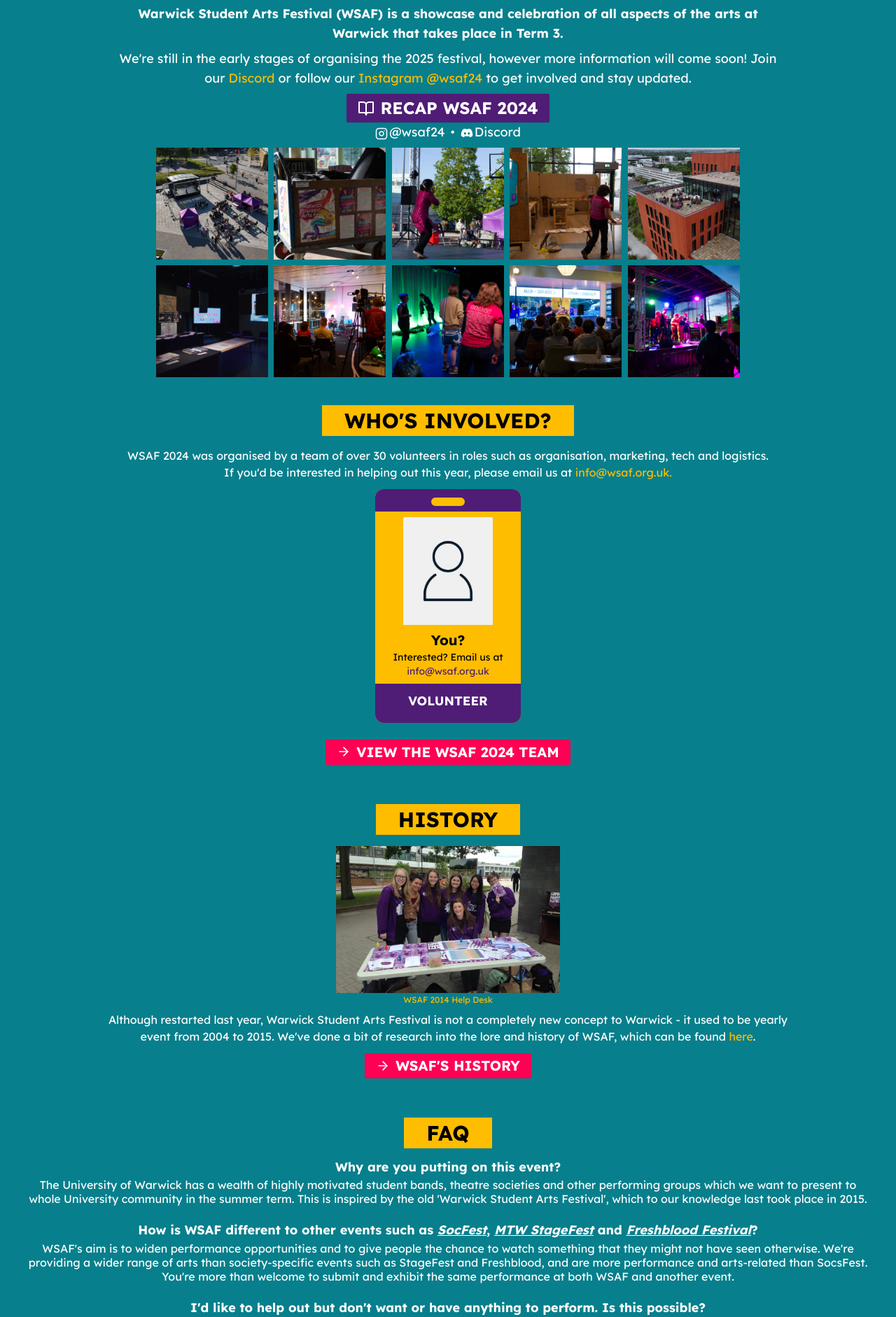
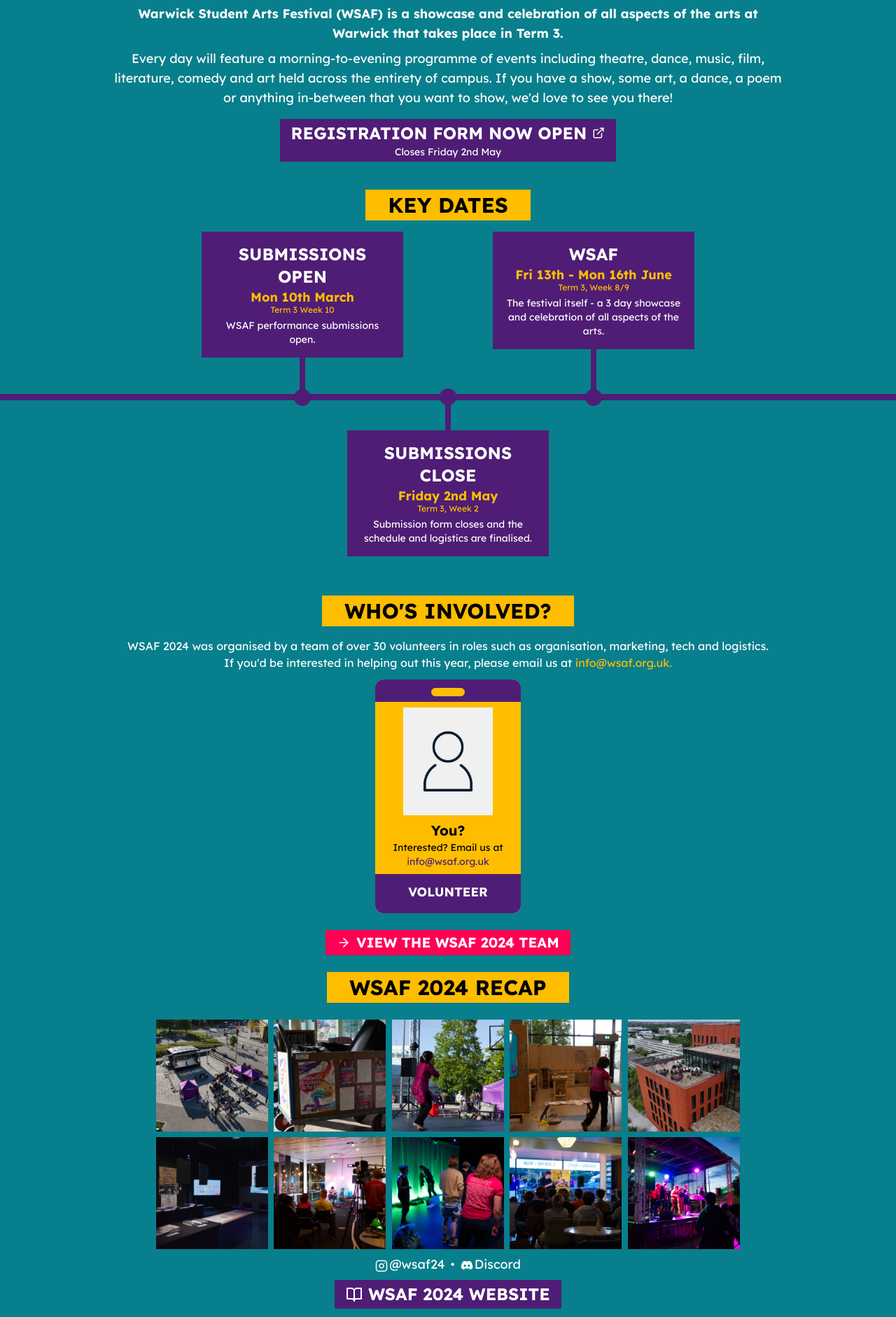
Before and after one commit to WarwickStudentArtsFestival/wsaf25-website, a Next.js app: page / in a window 1280 px wide. Shown: the part 418-2300 px from the top of the page at 70% size. Built offline with nearby package versions, Linux system fonts and the light colour scheme.

Commit message:
submissions button, key dates, move recap lower in page

```diff
--- a/src/app/(home)/components/about.tsx
+++ b/src/app/(home)/components/about.tsx
@@ -1,4 +1,10 @@
-import { FiArrowRight, FiBookOpen, FiInstagram } from 'react-icons/fi';
+import {
+  FiArrowRight,
+  FiBookOpen,
+  FiExternalLink,
+  FiInstagram,
+  FiLink,
+} from 'react-icons/fi';
 import { FaDiscord } from 'react-icons/fa';
 import Image from 'next/image';
 import PiazzaStage from '@/assets/images/stage.jpg';
@@ -22,99 +28,24 @@ export default function About() {
           all aspects of the arts at Warwick that takes place in Term 3.
         </p>
         <p>
-          We&apos;re still in the early stages of organising the 2025 festival,
-          however more information will come soon! Join our{' '}
-          <a href="/discord" target="_blank" className="text-accent">
-            Discord
-          </a>{' '}
-          or follow our{' '}
-          <a href="/instagram" target="_blank" className="text-accent">
-            Instagram @wsaf24
-          </a>{' '}
-          to get involved and stay updated.
+          Every day will feature a morning-to-evening programme of events
+          including theatre, dance, music, film, literature, comedy and art held
+          across the entirety of campus. If you have a show, some art, a dance,
+          a poem or anything in-between that you want to show, we'd love to see
+          you there!
         </p>
 
         <a
-          href="https://2024.wsaf.org.uk"
-          className="inline-block bg-secondary px-4 py-1 rounded-sm drop-shadow-sm hover:scale-105 mt-2"
+          href="https://submit.wsaf.org.uk/wsaf-2025/cfp"
+          className="inline-block bg-secondary px-4 py-1 rounded-sm drop-shadow-sm hover:scale-105 mt-4"
           target="_blank"
         >
           <span className="text-xl lg:text-2xl uppercase font-bold">
-            <FiBookOpen className="inline-block mb-1 mr-2" />
-            Recap WSAF 2024
+            Registration Form Now Open
           </span>
+          <FiExternalLink className="inline-block mb-2 ml-2" />
+          <span className="text-sm block">Closes Friday 2nd May</span>
         </a>
-        <p className="flex gap-2 justify-center mb-2">
-          <a
-            href="/instagram"
-            target="_blank"
-            className="flex items-center justify-center hover:scale-105"
-          >
-            <FiInstagram className="inline mr-0.5 mt-1" />
-            @wsaf24
-          </a>
-          <span className="font-light">•</span>
-          <a
-            href="/discord"
-            target="_blank"
-            className="flex items-center justify-center hover:scale-105"
-          >
-            <FaDiscord className="inline mr-0.5 mt-0.5" />
-            Discord
-          </a>
-        </p>
-        <div className="grid grid-cols-2 sm:grid-cols-3 lg:grid-cols-5 gap-2 mt-2 w-max mx-auto">
-          <Image
-            src={PiazzaStage}
-            alt="Aerial photo of dance at the WSAF piazza stage"
-            className="object-contain h-32 md:h-40 w-auto max-w-1/3"
-          />
-          <Image
-            src={Curiositea}
-            alt="The WSAF-mobile at Curiositea"
-            className="object-contain h-32 md:h-40 w-auto max-w-1/3"
-          />
-          <Image
-            src={Dance}
-            alt="Dance at the WSAF piazza stage"
-            className="object-contain h-32 md:h-40 w-auto max-w-1/3"
-          />
-          <Image
-            src={TshirtMaking}
-            alt="T-shirt making workship in the FAB"
-            className="object-contain h-32 md:h-40 w-auto max-w-1/3"
-          />
-          <Image
-            src={FabTerrace}
-            alt="Aerial photo of WSAF at the FAB terrace"
-            className="object-contain h-32 md:h-40 w-auto max-w-1/3"
-          />
-          <Image
-            src={Art}
-            alt="The WSAF art gallery"
-            className="object-contain h-32 md:h-40 w-auto max-w-1/3 hidden sm:block"
-          />
-          <Image
-            src={FabTerrace2}
-            alt="The indoor WSAF FAB terrace"
-            className="object-contain h-32 md:h-40 w-auto max-w-1/3"
-          />
-          <Image
-            src={Theatre}
-            alt="Theatre at WSAF"
-            className="object-contain h-32 md:h-40 w-auto max-w-1/3"
-          />
-          <Image
-            src={Curiositea2}
-            alt="WSAF comedy night at Curiositea"
-            className="object-contain h-32 md:h-40 w-auto max-w-1/3"
-          />
-          <Image
-            src={WsafClosingSpeech}
-            alt="WSAF closing speech"
-            className="object-contain h-32 md:h-40 w-auto max-w-1/3 hidden lg:block"
-          />
-        </div>
       </div>
     </section>
   );
--- a/src/app/(home)/components/key-dates.tsx
+++ b/src/app/(home)/components/key-dates.tsx
@@ -3,26 +3,26 @@ import KeyDate, { KeyDateProps } from './key-date';
 const keyDates: KeyDateProps[] = [
   {
     name: 'Submissions Open',
-    date: 'Mon 1st Apr',
-    dateTime: '2024-04-01',
+    date: 'Mon 10th March',
+    dateTime: '2025-03-10',
     description: 'WSAF performance submissions open.',
-    warwickWeek: 'Easter Holiday',
+    warwickWeek: 'Term 3 Week 10',
   },
   {
     name: 'Submissions Close',
-    date: 'Sun 12th May',
-    dateTime: '2024-05-12',
+    date: 'Friday 2nd May',
+    dateTime: '2025-05-02',
     description:
       'Submission form closes and the schedule and logistics are finalised.',
-    warwickWeek: 'Term 3, Week 3',
+    warwickWeek: 'Term 3, Week 2',
   },
   {
     name: 'WSAF',
-    date: 'Sat 8th - Mon 10th June',
-    dateTime: '2024-06-08',
+    date: 'Fri 13th - Mon 16th June',
+    dateTime: '2025-06-13',
     description:
       'The festival itself - a 3 day showcase and celebration of all aspects of the arts.',
-    warwickWeek: 'Term 3, Week 7/8',
+    warwickWeek: 'Term 3, Week 8/9',
   },
 ];
 
--- /dev/null
+++ b/src/app/(home)/components/recap.tsx
@@ -0,0 +1,104 @@
+import { FiArrowRight, FiBookOpen, FiInstagram } from 'react-icons/fi';
+import { FaDiscord } from 'react-icons/fa';
+import Image from 'next/image';
+import PiazzaStage from '@/assets/images/stage.jpg';
+import Dance from '@/assets/images/dance.jpg';
+import Curiositea from '@/assets/images/curiositea.jpg';
+import Art from '@/assets/images/art.jpg';
+import Curiositea2 from '@/assets/images/curiositea-2.jpg';
+import FabTerrace from '@/assets/images/fab-terrace.jpg';
+import FabTerrace2 from '@/assets/images/fab-terrace-2.jpg';
+import Theatre from '@/assets/images/theatre.jpg';
+import TshirtMaking from '@/assets/images/tshirt-making.jpg';
+import WsafClosingSpeech from '@/assets/images/wsaf-closing-speech.jpg';
+
+export default function Recap() {
+  return (
+    <section className="-top-8 relative">
+      <h2 className="mb-4">WSAF 2024 Recap</h2>
+      <div className="px-8 lg:text-lg max-w-5xl mx-auto">
+        <div className="grid grid-cols-2 sm:grid-cols-3 lg:grid-cols-5 gap-2 mt-2 w-max mx-auto">
+          <Image
+            src={PiazzaStage}
+            alt="Aerial photo of dance at the WSAF piazza stage"
+            className="object-contain h-32 md:h-40 w-auto max-w-1/3"
+          />
+          <Image
+            src={Curiositea}
+            alt="The WSAF-mobile at Curiositea"
+            className="object-contain h-32 md:h-40 w-auto max-w-1/3"
+          />
+          <Image
+            src={Dance}
+            alt="Dance at the WSAF piazza stage"
+            className="object-contain h-32 md:h-40 w-auto max-w-1/3"
+          />
+          <Image
+            src={TshirtMaking}
+            alt="T-shirt making workship in the FAB"
+            className="object-contain h-32 md:h-40 w-auto max-w-1/3"
+          />
+          <Image
+            src={FabTerrace}
+            alt="Aerial photo of WSAF at the FAB terrace"
+            className="object-contain h-32 md:h-40 w-auto max-w-1/3"
+          />
+          <Image
+            src={Art}
+            alt="The WSAF art gallery"
+            className="object-contain h-32 md:h-40 w-auto max-w-1/3 hidden sm:block"
+          />
+          <Image
+            src={FabTerrace2}
+            alt="The indoor WSAF FAB terrace"
+            className="object-contain h-32 md:h-40 w-auto max-w-1/3"
+          />
+          <Image
+            src={Theatre}
+            alt="Theatre at WSAF"
+            className="object-contain h-32 md:h-40 w-auto max-w-1/3"
+          />
+          <Image
+            src={Curiositea2}
+            alt="WSAF comedy night at Curiositea"
+            className="object-contain h-32 md:h-40 w-auto max-w-1/3"
+          />
+          <Image
+            src={WsafClosingSpeech}
+            alt="WSAF closing speech"
+            className="object-contain h-32 md:h-40 w-auto max-w-1/3 hidden lg:block"
+          />
+        </div>
+        <p className="flex gap-2 justify-center mt-2">
+          <a
+            href="/instagram"
+            target="_blank"
+            className="flex items-center justify-center hover:scale-105"
+          >
+            <FiInstagram className="inline mr-0.5 mt-1" />
+            @wsaf24
+          </a>
+          <span className="font-light">•</span>
+          <a
+            href="/discord"
+            target="_blank"
+            className="flex items-center justify-center hover:scale-105"
+          >
+            <FaDiscord className="inline mr-0.5 mt-0.5" />
+            Discord
+          </a>
+        </p>
+        <a
+          href="https://2024.wsaf.org.uk"
+          className="inline-block bg-secondary px-4 py-1 rounded-sm drop-shadow-sm hover:scale-105 mt-2"
+          target="_blank"
+        >
+          <span className="text-xl lg:text-2xl uppercase font-bold">
+            <FiBookOpen className="inline-block mb-1 mr-2" />
+            WSAF 2024 Website
+          </span>
+        </a>
+      </div>
+    </section>
+  );
+}
--- a/src/app/(home)/page.tsx
+++ b/src/app/(home)/page.tsx
@@ -4,6 +4,8 @@ import Faq from './components/faq';
 import React from 'react';
 import About from './components/about';
 import History from './components/history';
+import KeyDates from './components/key-dates';
+import Recap from './components/recap';
 
 // export const dynamic = 'force-dynamic';
 
@@ -12,7 +14,9 @@ export default function Home() {
     <main>
       <Hero />
       <About />
+      <KeyDates />
       <WhoInvolved />
+      <Recap />
       <History />
       <Faq />
     </main>
```
